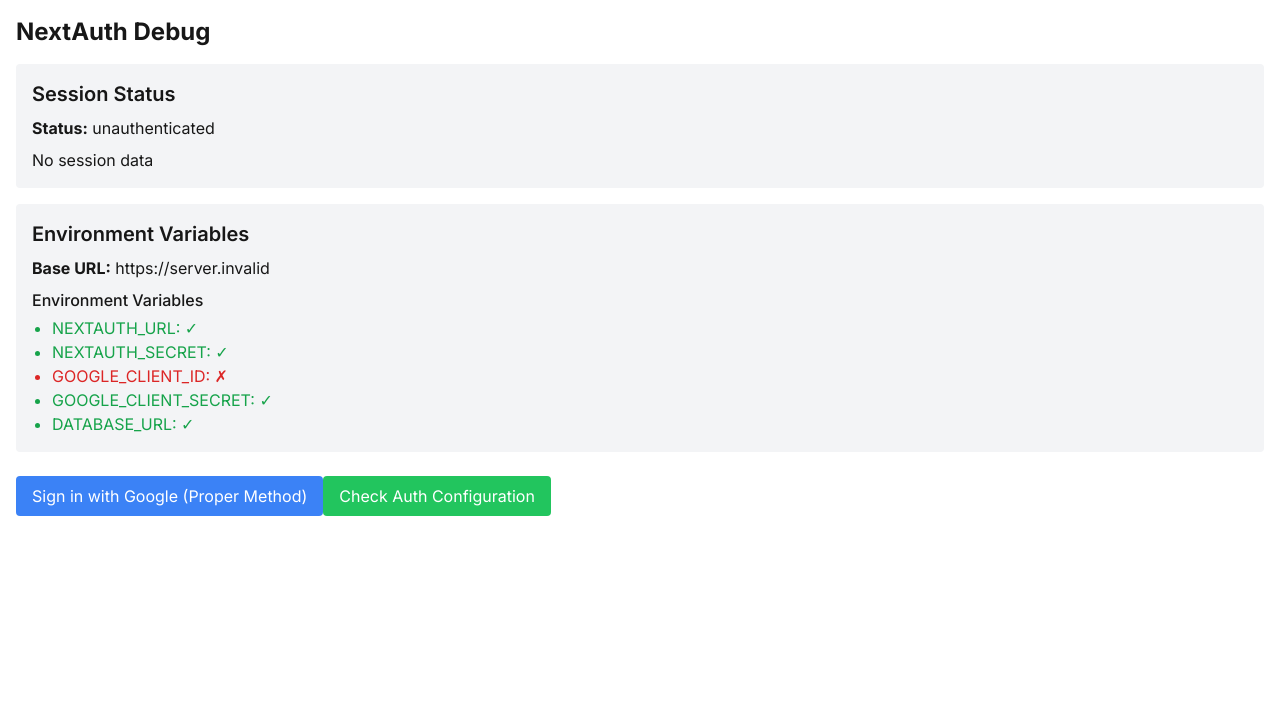
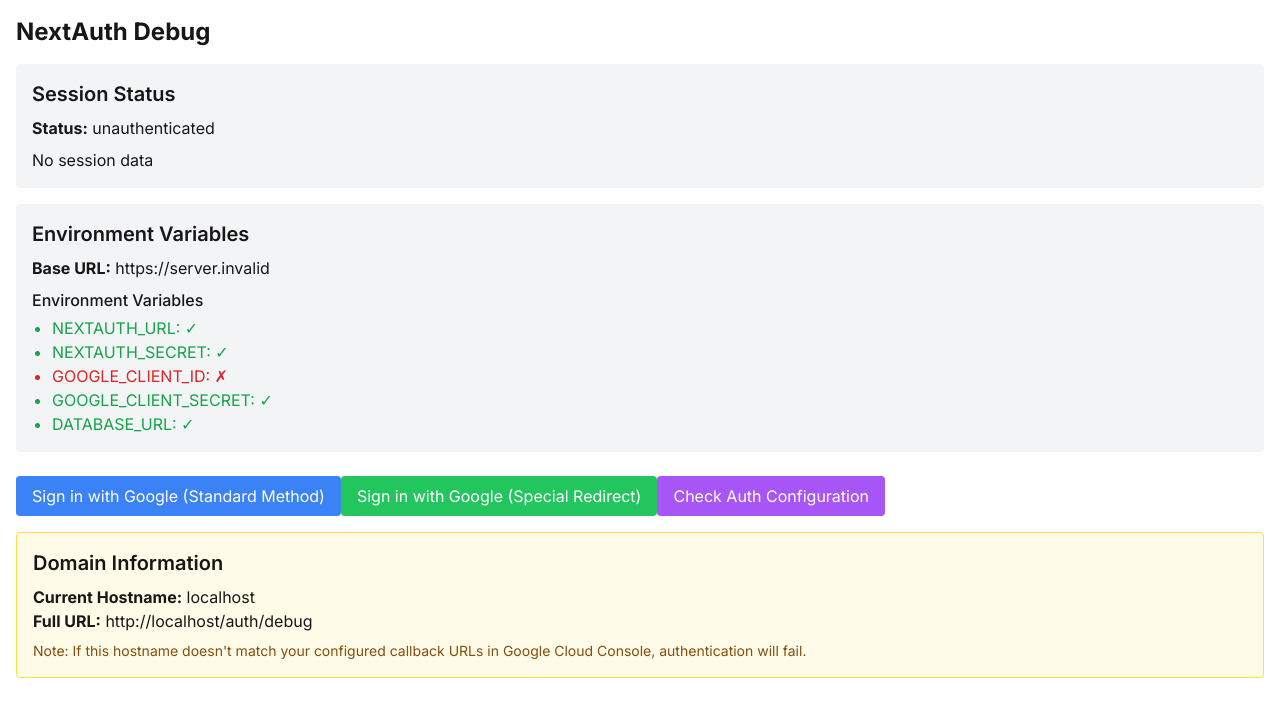
Before and after one commit to sarminvictor/UnifiedAI, a Next.js app: page /auth/debug in a window 1280 px wide. Shown: the top 716 px of the page. Built offline with nearby package versions, Linux system fonts and the light colour scheme; no server answers.

Commit message:
Deploy 3-18

```diff
--- a/app/api/auth/[...nextauth]/route.ts
+++ b/app/api/auth/[...nextauth]/route.ts
@@ -1,17 +1,38 @@
 import NextAuth from "next-auth";
 import { authOptions } from "@/lib/auth.config";
+import { NextRequest } from 'next/server';
 
 // Mark this route as dynamic to avoid static generation errors
 export const dynamic = 'force-dynamic';
 
-// Add error logging for debugging
-console.log('NextAuth route handler loaded');
-console.log('NEXTAUTH_URL:', process.env.NEXTAUTH_URL);
-console.log('Using providers:', Object.keys(authOptions.providers));
+// Function to dynamically adjust authOptions based on the request
+function getAdjustedAuthOptions(request: NextRequest) {
+    // Clone the authOptions to avoid modifying the original
+    const options = { ...authOptions };
 
-// Export the NextAuth handler for both GET and POST methods
-const handler = NextAuth(authOptions);
+    // Get the current host from the request
+    const currentHost = request.headers.get('host') || '';
+    const protocol = process.env.NODE_ENV === 'production' ? 'https' : 'http';
 
-export { handler as GET, handler as POST };
+    // Log current host information
+    console.log('NextAuth route called with host:', currentHost);
+    console.log('Configured NEXTAUTH_URL:', process.env.NEXTAUTH_URL);
+
+    return options;
+}
+
+// Create handlers that adjust options based on the request
+export async function GET(request: NextRequest) {
+    const adjustedOptions = getAdjustedAuthOptions(request);
+    const handler = NextAuth(adjustedOptions);
+    return handler(request as any);
+}
+
+export async function POST(request: NextRequest) {
+    const adjustedOptions = getAdjustedAuthOptions(request);
+    const handler = NextAuth(adjustedOptions);
+    return handler(request as any);
+}
+
 // Re-export authOptions for easier importing in other files
 export { authOptions };
--- /dev/null
+++ b/app/api/auth/google-redirect/route.ts
@@ -0,0 +1,42 @@
+import { NextResponse } from 'next/server';
+
+// This route provides a direct redirect to Google OAuth
+// that handles domain mismatches between preview and production URLs
+export const dynamic = 'force-dynamic';
+
+export async function GET(request: Request) {
+    try {
+        const url = new URL(request.url);
+        const callbackUrl = url.searchParams.get('callbackUrl') || '/';
+
+        // Get the current hostname
+        const currentHost = url.hostname;
+        console.log('Current host for Google redirect:', currentHost);
+
+        // Determine if we're on the production domain or preview domain
+        const isPrimaryDomain = currentHost === 'unified-ai-lac.vercel.app';
+
+        // Ensure NEXTAUTH_URL is properly formed with the current domain
+        let baseUrl = isPrimaryDomain
+            ? 'https://unified-ai-lac.vercel.app'
+            : `https://${currentHost}`;
+
+        console.log(`Using base URL: ${baseUrl} for Google OAuth redirect`);
+
+        // Create the Google OAuth signin URL
+        const googleAuthUrl = new URL('/api/auth/signin/google', baseUrl);
+        googleAuthUrl.searchParams.set('callbackUrl', callbackUrl);
+
+        // Log the full redirect URL
+        console.log('Redirecting to Google OAuth:', googleAuthUrl.toString());
+
+        // Perform the redirect
+        return NextResponse.redirect(googleAuthUrl);
+    } catch (error) {
+        console.error('Error in Google redirect:', error);
+        return NextResponse.json(
+            { error: 'Failed to redirect to Google OAuth' },
+            { status: 500 }
+        );
+    }
+}
--- a/app/auth/debug/page.tsx
+++ b/app/auth/debug/page.tsx
@@ -11,6 +11,10 @@ function DebugContent() {
     const [authError, setAuthError] = useState<string | null>(null);
     const [authConfig, setAuthConfig] = useState<any>(null);
     const [loadingConfig, setLoadingConfig] = useState(false);
+    const [domainInfo, setDomainInfo] = useState({
+        hostname: typeof window !== 'undefined' ? window.location.hostname : 'unknown',
+        fullUrl: typeof window !== 'undefined' ? window.location.href : 'unknown'
+    });
 
     useEffect(() => {
         // Check for error parameters in URL
@@ -106,12 +110,19 @@ function DebugContent() {
                     onClick={() => signIn('google', { callbackUrl: '/' })}
                     className="px-4 py-2 bg-blue-500 text-white rounded hover:bg-blue-600"
                 >
-                    Sign in with Google (Proper Method)
+                    Sign in with Google (Standard Method)
+                </button>
+
+                <button
+                    onClick={() => window.location.href = '/api/auth/google-redirect?callbackUrl=/'}
+                    className="px-4 py-2 bg-green-500 text-white rounded hover:bg-green-600"
+                >
+                    Sign in with Google (Special Redirect)
                 </button>
 
                 <button
                     onClick={checkAuthConfig}
-                    className="px-4 py-2 bg-green-500 text-white rounded hover:bg-green-600"
+                    className="px-4 py-2 bg-purple-500 text-white rounded hover:bg-purple-600"
                 >
                     Check Auth Configuration
                 </button>
@@ -125,6 +136,16 @@ function DebugContent() {
                     </pre>
                 </div>
             )}
+
+            <div className="mt-4 bg-yellow-50 p-4 rounded border border-yellow-300">
+                <h2 className="text-xl font-semibold mb-2">Domain Information</h2>
+                <p><strong>Current Hostname:</strong> {domainInfo.hostname}</p>
+                <p><strong>Full URL:</strong> {domainInfo.fullUrl}</p>
+                <p className="mt-2 text-sm text-yellow-800">
+                    Note: If this hostname doesn't match your configured callback URLs in Google Cloud Console,
+                    authentication will fail.
+                </p>
+            </div>
         </div>
     );
 }
--- a/app/auth/signin/page.tsx
+++ b/app/auth/signin/page.tsx
@@ -51,6 +51,12 @@ function SignInContent() {
       console.error("SignIn error:", error);
       setIsLoading(false);
     });
+  };
+
+  const handleDirectGoogleSignIn = () => {
+    setIsLoading(true);
+    console.log("Using direct Google redirect");
+    window.location.href = '/api/auth/google-redirect?callbackUrl=/';
   };
 
   return (
@@ -124,7 +130,7 @@ function SignInContent() {
             </div>
           </div>
 
-          <div className="mt-6">
+          <div className="mt-6 space-y-2">
             <button
               onClick={handleGoogleSignIn}
               disabled={isLoading}
@@ -133,7 +139,18 @@ function SignInContent() {
               <svg className="mr-2 h-5 w-5" aria-hidden="true" fill="currentColor" viewBox="0 0 20 20">
                 <path d="M15.545 6.558a9.42 9.42 0 0 0-.139-1.626c-.18-1.209-.768-2.004-1.693-2.485-.274-.142-.572-.24-.879-.294A6.294 6.294 0 0 0 11.597 2H10a6.34 6.34 0 0 0-1.233.125c-.324.062-.642.167-.95.312-.307.145-.587.344-.837.584-.25.24-.463.516-.636.833-.174.317-.312.656-.412 1.017a6.727 6.727 0 0 0-.139 1.626c0 .627.16 1.271.462 1.832.301.56.742 1.05 1.313 1.47.57.42 1.262.755 2.044.976a10.292 10.292 0 0 0 2.49.365c.412 0 .841-.04 1.252-.125.411-.086.805-.217 1.17-.366a5.821 5.821 0 0 0 1.84-1.131c.559-.473.967-.96 1.216-1.458.249-.5.374-1.063.374-1.689 0-.549-.12-1.116-.371-1.697-.43-.98-1.249-1.813-2.267-2.38v.003Z" />
               </svg>
-              Google
+              Google Sign-In (Standard)
+            </button>
+
+            <button
+              onClick={handleDirectGoogleSignIn}
+              disabled={isLoading}
+              className="group relative flex w-full justify-center rounded-md border border-green-500 bg-white px-4 py-2 text-sm font-medium text-green-700 hover:bg-green-50 focus:outline-none focus:ring-2 focus:ring-green-500 focus:ring-offset-2 disabled:opacity-50"
+            >
+              <svg className="mr-2 h-5 w-5" aria-hidden="true" fill="currentColor" viewBox="0 0 20 20">
+                <path d="M15.545 6.558a9.42 9.42 0 0 0-.139-1.626c-.18-1.209-.768-2.004-1.693-2.485-.274-.142-.572-.24-.879-.294A6.294 6.294 0 0 0 11.597 2H10a6.34 6.34 0 0 0-1.233.125c-.324.062-.642.167-.95.312-.307.145-.587.344-.837.584-.25.24-.463.516-.636.833-.174.317-.312.656-.412 1.017a6.727 6.727 0 0 0-.139 1.626c0 .627.16 1.271.462 1.832.301.56.742 1.05 1.313 1.47.57.42 1.262.755 2.044.976a10.292 10.292 0 0 0 2.49.365c.412 0 .841-.04 1.252-.125.411-.086.805-.217 1.17-.366a5.821 5.821 0 0 0 1.84-1.131c.559-.473.967-.96 1.216-1.458.249-.5.374-1.063.374-1.689 0-.549-.12-1.116-.371-1.697-.43-.98-1.249-1.813-2.267-2.38v.003Z" />
+              </svg>
+              Google Sign-In (Alternative Method)
             </button>
           </div>
         </div>
```
